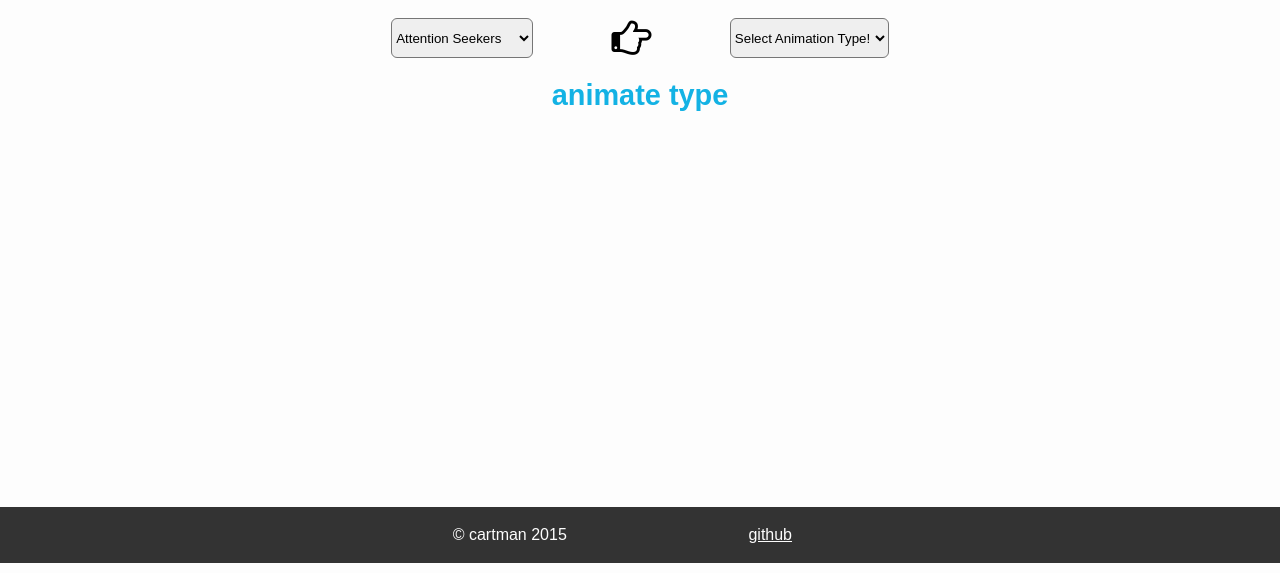
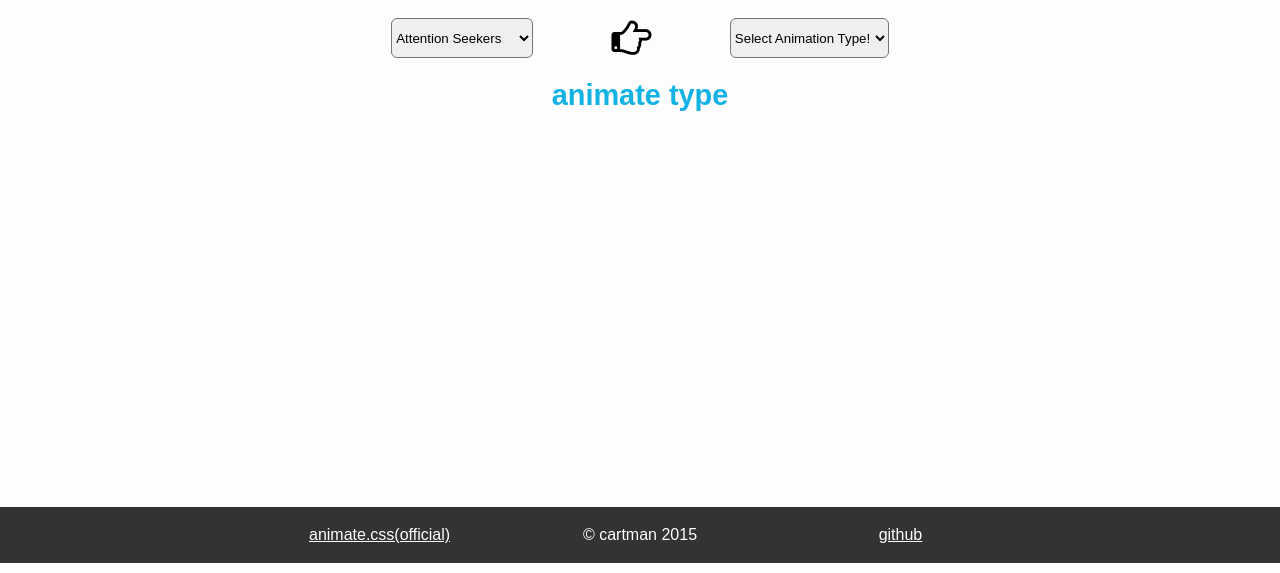
Before and after one commit to Cartman0/StyleGuideAnimate.css, a plain HTML site: page index.html in a window 1280 px wide. Shown: the part 227-800 px from the top of the page. Drawn offline with nearby package versions, Linux system fonts and the light colour scheme.

Commit message:
fixed footer
fixed footer,
added animate.css of home link.

```diff
--- a/index.html
+++ b/index.html
@@ -195,6 +195,7 @@ $('.class-name')
     </main>
 
     <footer>
+      <a href="https://daneden.github.io/animate.css/">animate.css(official)</a>
       <small>&copy; cartman 2015</small>
       <a href="https://github.com/Cartman0/StyleGuideAnimate.css">github</a>
     </footer>
```
